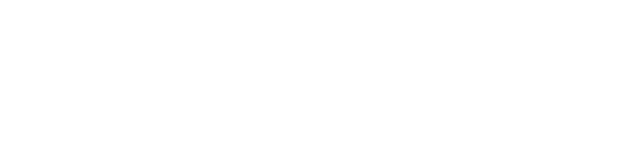
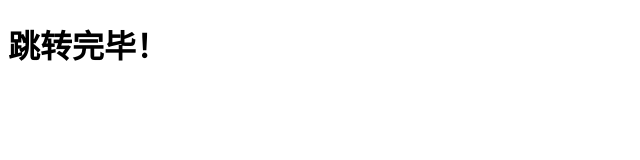
Before and after one commit to Waoap/web-study, a plain HTML site: page experiment/experiment6/guide1/index.html in a window 1280 px wide. Shown: the whole page, without its empty margins (0-640 px from the left). Drawn offline with Linux system fonts and the light colour scheme.

Commit message:
I'm tired

```diff
--- a/experiment/experiment6/guide1/index.html
+++ b/experiment/experiment6/guide1/index.html
@@ -6,11 +6,25 @@
     <meta name="viewport" content="width=device-width, initial-scale=1.0" />
     <title>Guide 1</title>
   </head>
-  <script>
-    function gotoCNBlogs() {
-      window.open('https://www.cnblogs.com')
-    }
-    window.setTimeout('gotoCNBlogs()', 5000)
-  </script>
-  <body></body>
+  <body>
+    <h1 id="text"></h1>
+    <script>
+      function gotoCNBlogs() {
+        window.open('https://www.cnblogs.com')
+      }
+
+      let timeOut = 2500
+      let interval = window.setInterval(function () {
+        if (timeOut !== 0) {
+          document.getElementById('text').innerText =
+            (timeOut -= 25) + 'ms 后跳转！'
+        } else {
+          window.clearInterval(interval)
+          document.getElementById('text').innerText = '跳转完毕！'
+        }
+      }, 25)
+
+      window.setTimeout('gotoCNBlogs()', 2575) // 由于 js 延迟实际上应该为 2.6s 左右
+    </script>
+  </body>
 </html>
```
Also changed, not shown: experiment/experiment6/guide2/index.html (+20 -20 lines), experiment/experiment6/guide3/index.html (+13 -13 lines).
